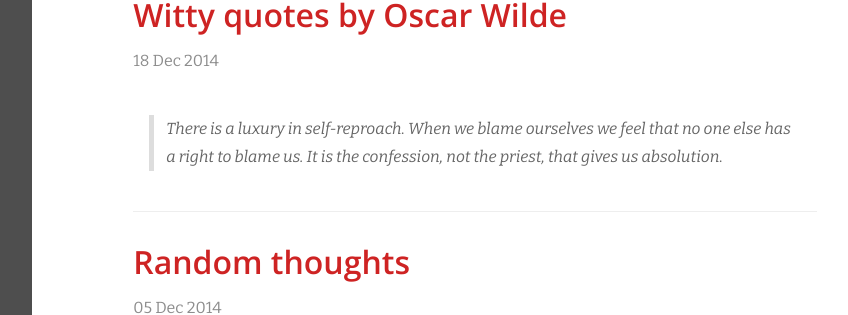
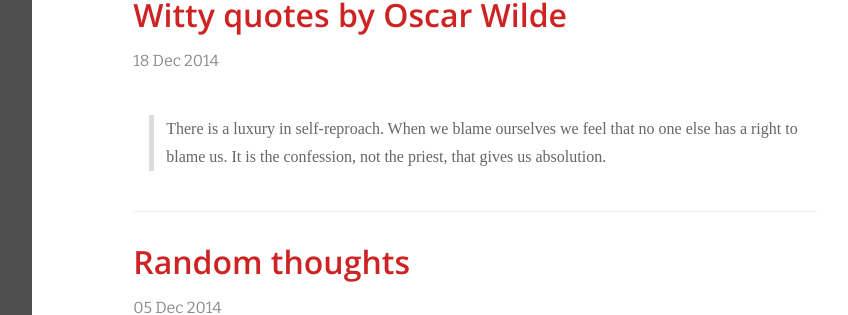
Before and after one commit to gaberber/gaberber.github.io, a Jekyll site: the page built from index.html, in a window 1280 px wide. Shown: the part 3420-3735 px from the top of the page, without its empty margins (416-1264 px from the left). Built offline with Jekyll 4.4.1, drawn with Linux system fonts in a browser that asks for light colours; nearby versions of some CDN libraries; formulas are drawn with MathJax 3; grey boxes are pictures that could not be loaded.

Commit message:
try block quote style change

```diff
--- a/css/main.css
+++ b/css/main.css
@@ -54,7 +54,7 @@
   border-left: 5px solid #ddd;
   margin: 40px 1em;
   padding-left: 12px;
-  font-style: italic;
+  font-family: 'Bitter italic', 'PingFangSC-Regular', 'Lantinghei SC', serif;
   color: #666;
 }
 
```
